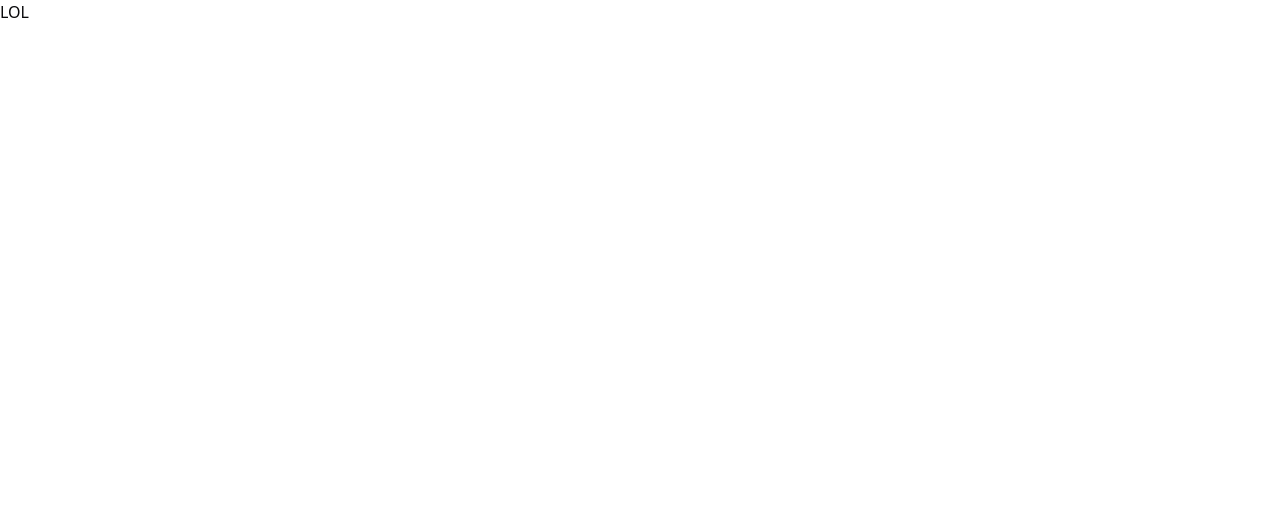
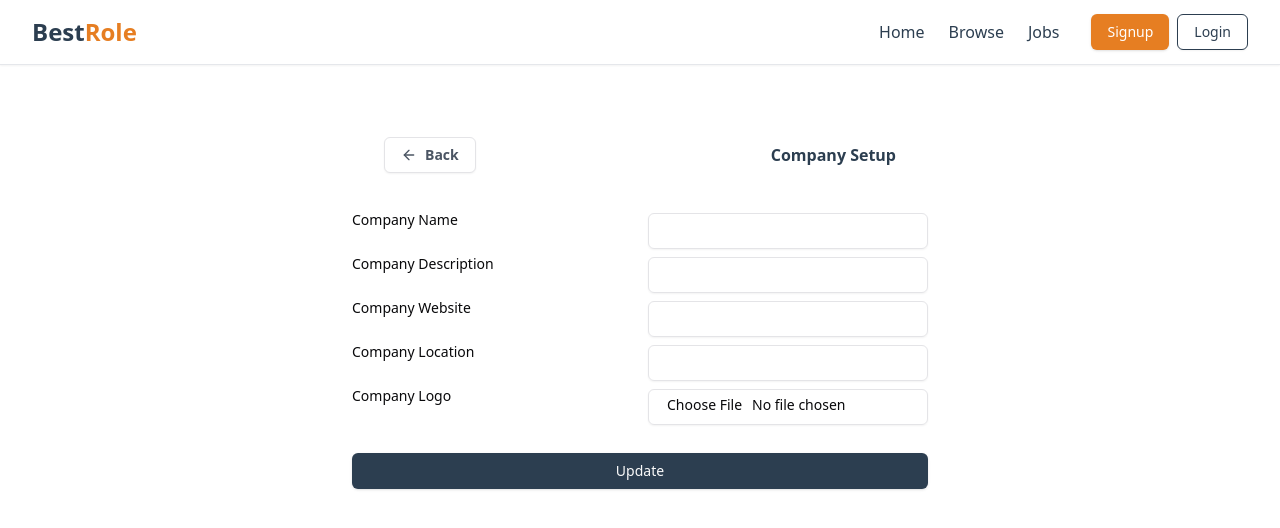
Before and after one commit to aryastha/Online-Job-Portal, a React (Vite) app in the folder Frontend/: page /admin/companies/1 in a window 1280 px wide. Shown: the top 528 px of the page. Built offline with nearby package versions, Linux system fonts and the light colour scheme.

Commit message:
New Company Feature Added

```diff
--- a/Frontend/src/components/admincomponents/CompanySetup.jsx
+++ b/Frontend/src/components/admincomponents/CompanySetup.jsx
@@ -1,11 +1,159 @@
-import React from 'react'
+import React, { useState } from "react";
+import Navbar from "../components_lite/Navbar";
+import { Button } from "../ui/button";
+import { Label } from "../ui/label";
+import { Input } from "../ui/input";
+import { ArrowLeft } from "lucide-react";
+import axios from "axios";
+import { COMPANY_API_ENDPOINT } from "@/utils/data";
+import { useNavigate, useParams } from "react-router-dom";
+import { toast } from "sonner";
+import { setLoading } from "@/redux/authSlice";
+const CompanySetup = () => {
+  const [loading, setLoading] = useState();
 
-const CompanySetup = () => {
+  const [input, setInput] = useState({
+    name: "",
+    description: "",
+    website: "",
+    location: "",
+    file: null,
+  });
+
+  const params = useParams();
+  // console.log(params);
+
+  const navigate = useNavigate();
+
+  const changeEventHandler = (event) => {
+    setInput({ ...input, [event.target.name]: event.target.value });
+  };
+
+  const changeFileHandler = (event) => {
+    const file = event.target.files?.[0];
+    setInput({ ...input, file: event.target.files[0] });
+  };
+
+  const submitHandler = async (event) => {
+    event.preventDefault();
+    console.log(input);
+    const formData = new FormData();
+    formData.append("name", input.name);
+    formData.append("description", input.description);
+    formData.append("website", input.website);
+    formData.append("location", input.location);
+    if (input.file) {
+      formData.append("file", input.file);
+    }
+    console.log(
+      input.name,
+      input.description,
+      input.website,
+      input.location,
+      input.file
+    );
+
+    try {
+      setLoading(true);
+      const res = await axios.put(
+        `${COMPANY_API_ENDPOINT}/update/${params.id}`,
+        formData,
+        {
+          headers: { "Content-Type": "multipart/form-data" },
+          withCredentials: true,
+        }
+      );
+
+      if (res.data.success) {
+        toast.success(res.data.message);
+        navigate("/admin/companies");
+      }
+    } catch (error) {
+      console.log(error);
+      toast.error(error.response?.data?.message || "Failed to update company");
+    } finally {
+      setLoading(false);
+    }
+  };
+
   return (
     <div>
-      LOL
+      <Navbar />
+      <div className="max-w-xl mx-auto my-10">
+        <form onSubmit={submitHandler}>
+          <div className="flex items-center gap-5 p-8 justify-between">
+            <Button
+              onClick={() => navigate("/admin/companies")}
+              className="flex items-center gap-2 text-gray-600 font-semibold"
+              variant="outline"
+            >
+              <ArrowLeft />
+              <span> Back</span>
+            </Button>
+            <h1 className="text-[#2C3E50] font-bold"> Company Setup</h1>
+          </div>
+          {/* Company Name */}
+          <div className="grid grid-cols-2 gap-4 my-2">
+            <Label> Company Name</Label>
+            <Input
+              type="text"
+              name="name"
+              value={input.name}
+              onChange={changeEventHandler}
+            ></Input>
+          </div>
+          {/* Company Description */}
+          <div className="grid grid-cols-2 gap-4 my-2">
+            <Label>Company Description</Label>
+            <Input
+              type="text"
+              name="description"
+              value={input.description}
+              onChange={changeEventHandler}
+            ></Input>
+          </div>
+
+          {/* Company Website */}
+          <div className="grid grid-cols-2 gap-4 my-2">
+            <Label> Company Website</Label>
+            <Input
+              type="text"
+              name="website"
+              value={input.website}
+              onChange={changeEventHandler}
+            ></Input>
+          </div>
+
+          {/*Company Location  */}
+
+          <div className="grid grid-cols-2 gap-4 my-2">
+            <Label> Company Location</Label>
+            <Input
+              type="text"
+              name="location"
+              value={input.location}
+              onChange={changeEventHandler}
+            ></Input>
+          </div>
+          {/* Company Logo */}
+          <div className="grid grid-cols-2 gap-4 my-2">
+            <Label> Company Logo </Label>
+            <Input
+              type="file"
+              name="file"
+              accept="image/*"
+              onChange={changeFileHandler}
+            ></Input>
+          </div>
+
+          <Button type="submit" className="w-full mt-5 bg-[#2C3E50] ">
+            {" "}
+            Update{" "}
+          </Button>
+        </form>
+      </div>
     </div>
-  )
-}
+  );
+};
 
-export default CompanySetup
+export default CompanySetup;
```
Also changed, not shown: 2 other files (tests, documents, lock files or other folders).
